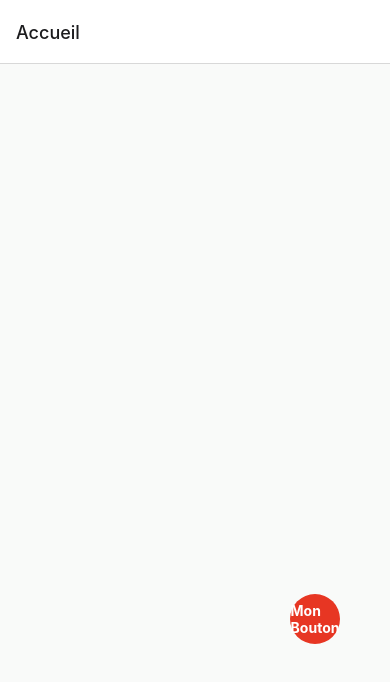
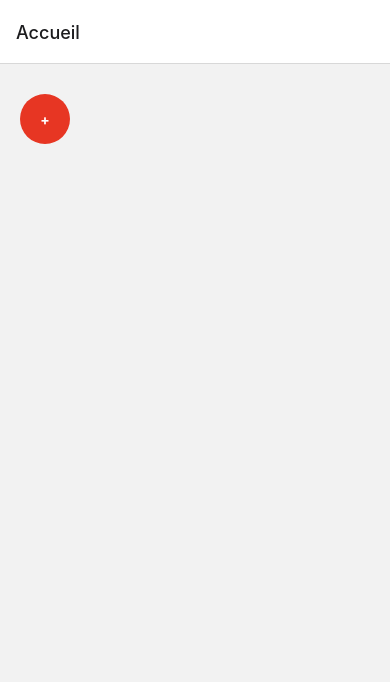
Before and after one commit to Dams4953/todolist2.0, a React Native app in the folder todolist/: screen /Accueil in a window 390 px wide. Shown: the top 682 px of the page. Built offline with nearby package versions, Linux system fonts and the light colour scheme.

Commit message:
reorganisation

```diff
--- a/todolist/src/components/TodoList.js
+++ b/todolist/src/components/TodoList.js
@@ -6,7 +6,7 @@ import Icon from 'react-native-vector-icons/FontAwesome';
 import DateTimePickerModal from "react-native-modal-datetime-picker";
 
 // Composant TodoList
-const TodoList = () => {
+const TodoList = ({onAddTask }) => {
     // Etats locaux
     const [task, setTask] = useState('');
     const [tasks, setTasks] = useState([]);
@@ -14,12 +14,11 @@ const TodoList = () => {
     const [selectedDate, setSelectedDate] = useState(null);
     const [editingTaskIndex, setEditingTaskIndex] = useState(null);
 
+
     // Fonction pour ajouter une nouvelle tâche à la liste
     const handleAddTask = () => {
         if (task.trim() === '') return;
-
-        const newTask = { text: task, date: selectedDate || null };
-        setTasks([...tasks, newTask]);
+        onAddTask(task);
         setTask('');
     };
 
@@ -68,6 +67,7 @@ const TodoList = () => {
                 placeholder="Add a new task..."
                 value={task}
                 onChangeText={setTask}
+                placeholderTextColor="black"
             />
             <TouchableOpacity onPress={handleShowDatePicker} style={{ flexDirection: 'row', alignItems: 'center' }}>
                 <View style={styles.dateIcon}>
@@ -80,7 +80,12 @@ const TodoList = () => {
                 mode="date"
                 onConfirm={handleConfirm}
                 onCancel={handleCancel}
+                textColor="black"
+                customConfirmButton={<Text style={{ color: 'blue' }}>Confirmer</Text>}
+                customCancelButton={<Text style={{ color: 'red' }}>Annuler</Text>}
             />
+
+
             <TouchableOpacity style={styles.addButton} onPress={handleAddTask}>
                 <Text >Add Task</Text>
             </TouchableOpacity>
--- a/todolist/src/screens/MainScreen.js
+++ b/todolist/src/screens/MainScreen.js
@@ -1,10 +1,11 @@
-import React, { useState } from 'react';
-import { View, TouchableOpacity, Text, Modal } from 'react-native';
+import { useState } from 'react';
+import { Modal, Text, TouchableOpacity, View, KeyboardAvoidingView, Platform, TouchableWithoutFeedback, Keyboard } from 'react-native';
 import { styles } from '../styles/styles';
 import TodoList from '../components/TodoList';
 
 const MainScreen = () => {
     const [isModalVisible, setIsModalVisible] = useState(false);
+    const [tasks, setTasks] = useState([]);
 
     const handleButtonPress = () => {
         setIsModalVisible(true);
@@ -14,29 +15,45 @@ const MainScreen = () => {
         setIsModalVisible(false);
     };
 
+    // Dans MainScreen
+    const handleAddTask = (task) => {
+        setTasks([...tasks, task]);
+        setIsModalVisible(false);
+    };
+
+
     return (
         <View style={styles.fullScreen}>
-            {/* Bouton en bas à droite */}
             <TouchableOpacity style={styles.buttonContainer} onPress={handleButtonPress}>
-                <Text style={styles.buttonText}>Mon Bouton</Text>
+                <Text style={styles.buttonText}>+</Text>
             </TouchableOpacity>
 
-            {/* Fenêtre modale pour afficher la TodoList */}
             <Modal
                 visible={isModalVisible}
                 animationType="slide"
                 transparent={true}
                 onRequestClose={handleCloseModal}
             >
-                <View style={styles.modalContainer}>
+                <KeyboardAvoidingView
+                    behavior={Platform.OS === 'ios' ? 'padding' : 'height'}
+                    style={styles.modalContainer}>
+
                     <View style={styles.modalContent}>
-                        <TouchableOpacity onPress={handleCloseModal}>
-                            <Text style={styles.closeButton}>X</Text>
+                        <TouchableOpacity onPress={handleCloseModal} style={styles.closeButton}>
+                            <Text>X</Text>
                         </TouchableOpacity>
-                        <TodoList />
+                        <TodoList onAddTask={handleAddTask} />
+
                     </View>
+
+                </KeyboardAvoidingView>
+            </Modal>
+
+            {tasks.map((task, index) => (
+                <View key={index}>
+                    <Text>{task}</Text>
                 </View>
-            </Modal>
+            ))}
         </View>
     );
 };
--- a/todolist/src/styles/styles.js
+++ b/todolist/src/styles/styles.js
@@ -20,7 +20,7 @@ export const styles = StyleSheet.create({
         alignItems: 'center',
     },
     buttonText: {
-        color: '#fff',
+        color: 'black',
         fontWeight: 'bold',
     },
     taskItem: {
@@ -50,13 +50,12 @@ export const styles = StyleSheet.create({
     },
     fullScreen: {
         flex: 1,
-        backgroundColor: '#f9faf9',
     },
     buttonContainer: {
-        position: 'absolute',
-        bottom: 200,
-        right: 50,
+        position: 'relative',
         backgroundColor: '#e73623',
+        top: 30,
+        left: 20,
         padding: 10,
         borderRadius: 50,
         width: 50,
@@ -68,5 +67,14 @@ export const styles = StyleSheet.create({
         color: 'white',
         fontWeight: 'bold',
     },
+    modalContainer:{
+        flex: 1,
+        justifyContent: 'center',
+    },
+    closeButton: {
+        fontSize: 50,
+        fontWeight: 'bold',
+        marginLeft: 20,
+    }
 
 });
```
